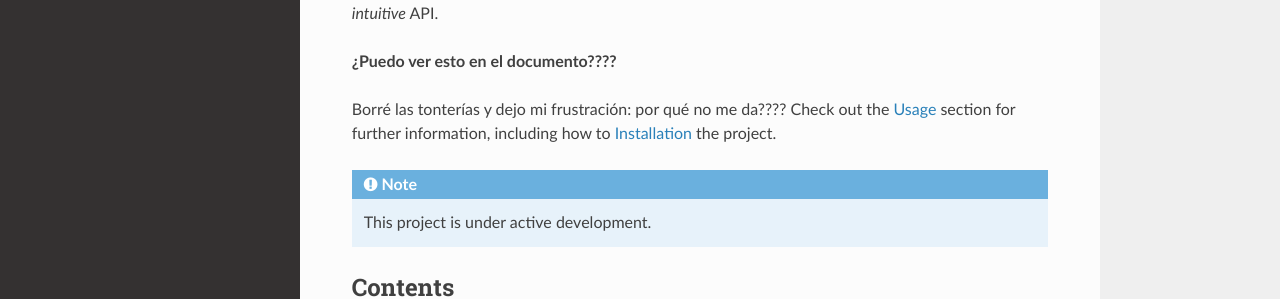
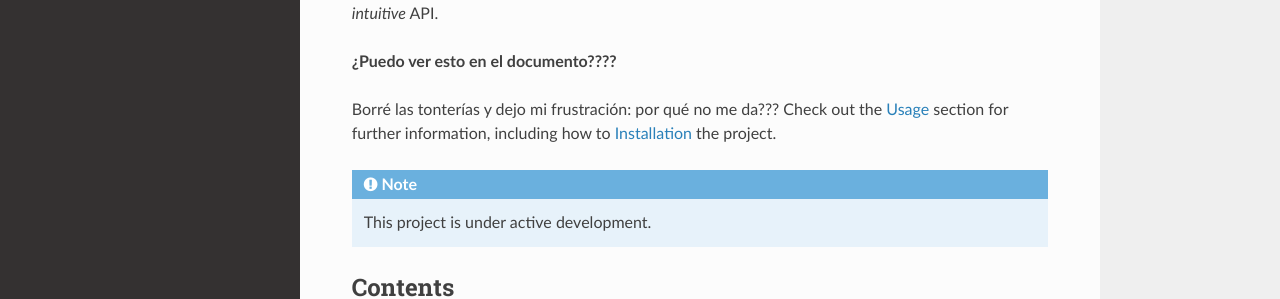
Before and after one commit to LauMi7777/Mi-intento-455, a Sphinx documentation site: the page built from docs/source/index.rst, in a window 1280 px wide. Shown: the part 206-505 px from the top of the page. Built offline with Sphinx 7.4.7 and the Read the Docs theme 2.0.0, drawn with Linux system fonts in a browser that asks for light colours.

```diff
--- a/docs/source/index.rst
+++ b/docs/source/index.rst
@@ -8,7 +8,7 @@ and offers a *simple* and *intuitive* API.
 
 **¿Puedo ver esto en el documento????**
 
-Borré las tonterías y dejo mi frustración: por qué no me da????
+Borré las tonterías y dejo mi frustración: por qué no me da???
 Check out the :doc:`usage` section for further information, including
 how to :ref:`installation` the project.
 
```
